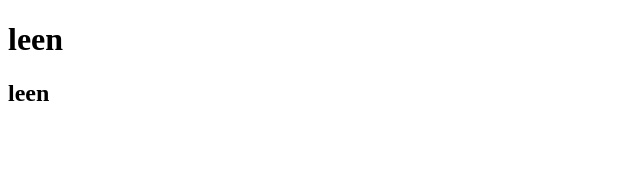
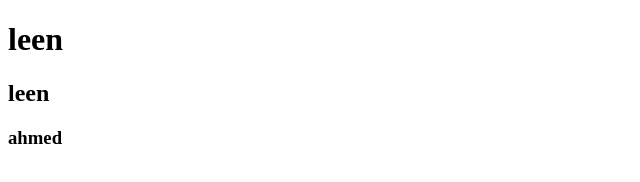
Before and after one commit to Ashyl2/GP21, a plain HTML site: page lean/project 1/index.html in a window 1280 px wide. Shown: the full height of the page, 0-640 px from the left. Drawn offline with Linux system fonts and the light colour scheme.

Commit message:
editleanFiel

```diff
--- a/lean/project 1/index.html
+++ b/lean/project 1/index.html
@@ -8,6 +8,7 @@
 <body>
     <h1>leen</h1>
     <h2>leen</h2>
+    <h3>ahmed</h3>
 
     </h2>
 </body>
```
